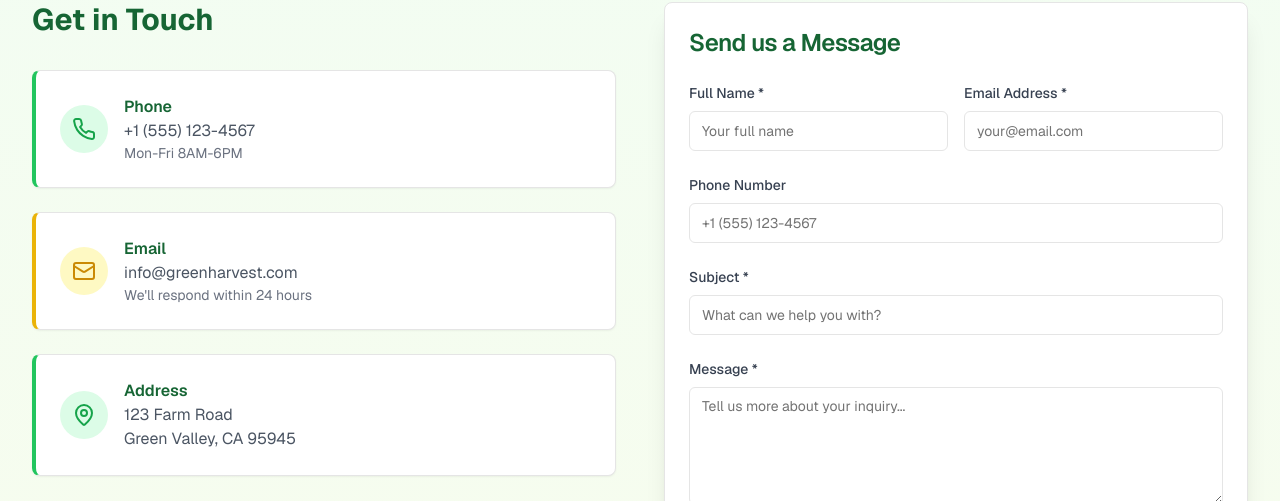
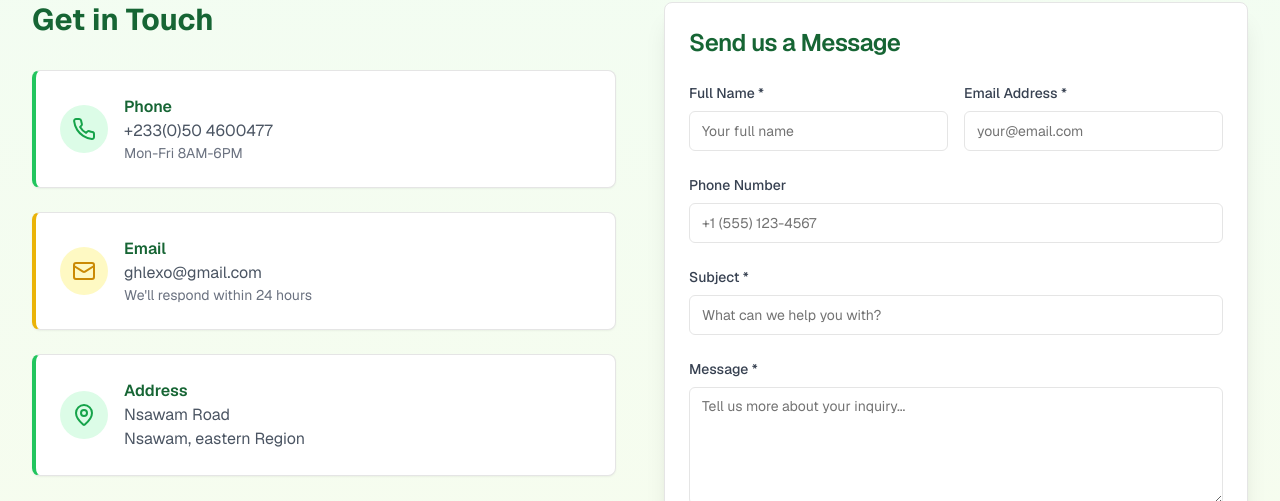
Before and after one commit to JoojoYeb/green-harvest-farm, a Next.js app: page /contact in a window 1280 px wide. Shown: the part 446-947 px from the top of the page. Built offline with nearby package versions, Linux system fonts and the light colour scheme.

Commit message:
changes made on contacts

```diff
--- a/app/contact/page.tsx
+++ b/app/contact/page.tsx
@@ -137,7 +137,7 @@ export default function ContactPage() {
                       </div>
                       <div>
                         <h3 className="font-semibold text-green-800">Phone</h3>
-                        <p className="text-gray-600">+1 (555) 123-4567</p>
+                        <p className="text-gray-600">+233(0)50 4600477</p>
                         <p className="text-sm text-gray-500">Mon-Fri 8AM-6PM</p>
                       </div>
                     </div>
@@ -152,7 +152,7 @@ export default function ContactPage() {
                       </div>
                       <div>
                         <h3 className="font-semibold text-green-800">Email</h3>
-                        <p className="text-gray-600">info@greenharvest.com</p>
+                        <p className="text-gray-600">ghlexo@gmail.com</p>
                         <p className="text-sm text-gray-500">We'll respond within 24 hours</p>
                       </div>
                     </div>
@@ -167,8 +167,8 @@ export default function ContactPage() {
                       </div>
                       <div>
                         <h3 className="font-semibold text-green-800">Address</h3>
-                        <p className="text-gray-600">123 Farm Road</p>
-                        <p className="text-gray-600">Green Valley, CA 95945</p>
+                        <p className="text-gray-600">Nsawam Road</p>
+                        <p className="text-gray-600">Nsawam, eastern Region</p>
                       </div>
                     </div>
                   </CardContent>
--- a/app/page.tsx
+++ b/app/page.tsx
@@ -48,7 +48,7 @@ export default function HomePage() {
           <div className="flex justify-between items-center h-16">
             <div className="flex items-center">
               <Link href="/" className="text-2xl font-bold text-green-700">
-                🌱 GreenHarvest Farm
+                🌱 JunFarms
               </Link>
             </div>
             <div className="hidden md:block">
```
